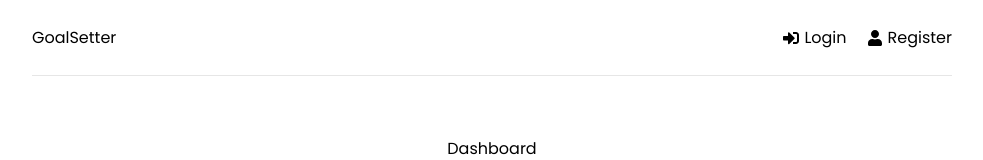
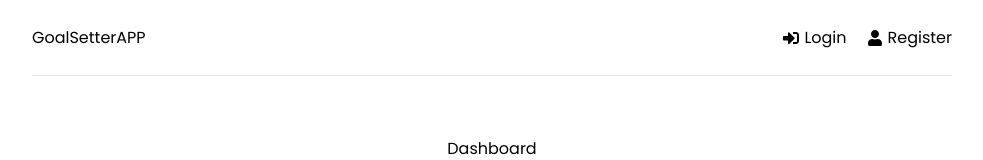
Before and after one commit to samibraimoff/goals-app, a React (Create React App) app in the folder frontend/: page / in a window 1280 px wide. Shown: the top 160 px of the page, without its empty margins (148-1131 px from the left). Built offline with nearby package versions, Linux system fonts and the light colour scheme.

Commit message:
header update

```diff
--- a/frontend/src/components/Header.jsx
+++ b/frontend/src/components/Header.jsx
@@ -7,7 +7,7 @@ const Header = () => {
     <Fragment>
       <header className='header'>
         <div className='logo'>
-          <Link to='/'>GoalSetter</Link>
+          <Link to='/'>GoalSetterAPP</Link>
         </div>
         <ul>
           <li>
```
